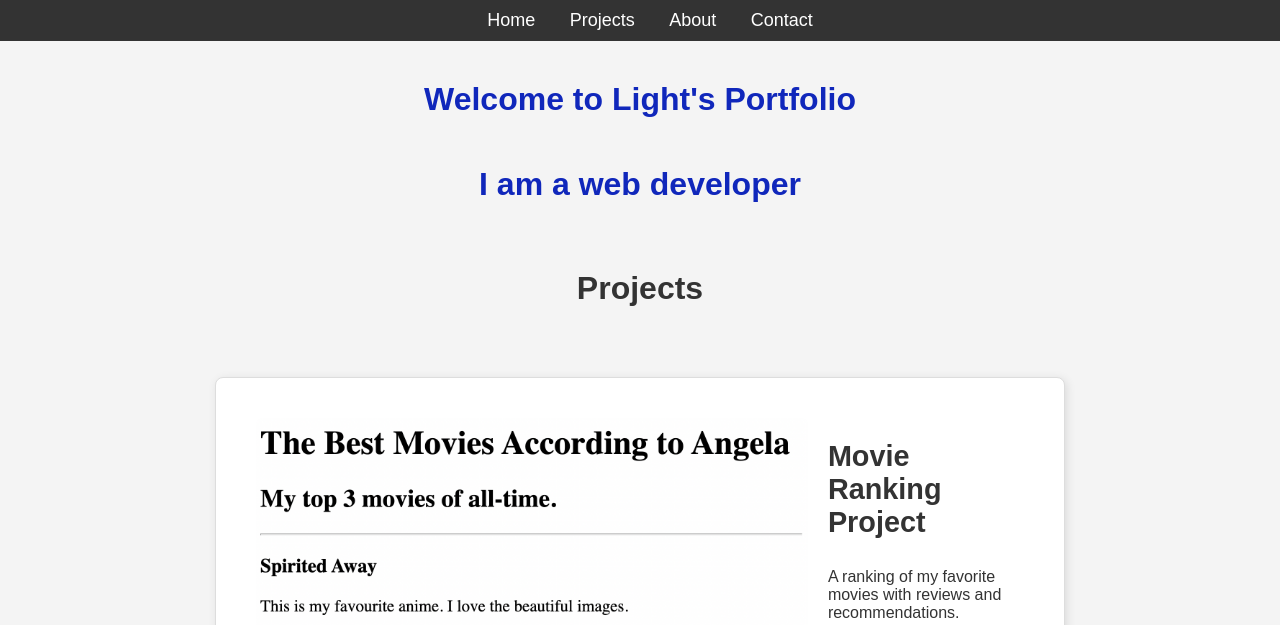
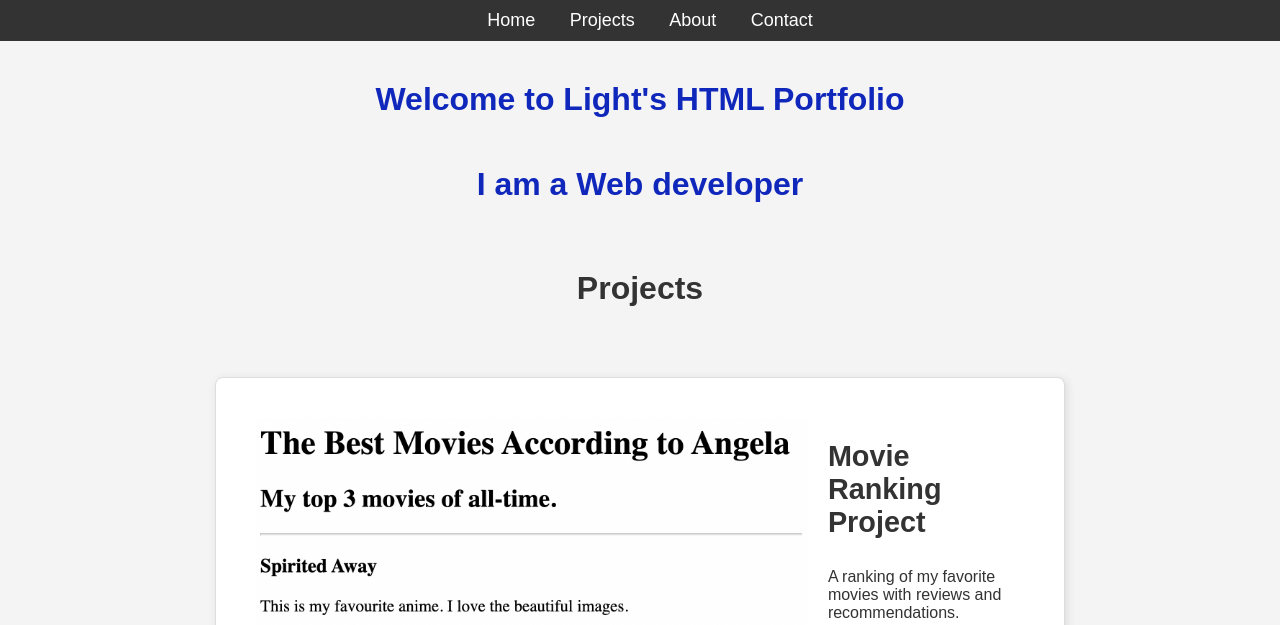
Before and after one commit to AneeshKumar23/html_portfolio, a plain HTML site: page index.html in a window 1280 px wide. Shown: the top 625 px of the page. Drawn offline with Linux system fonts and the light colour scheme.

Commit message:
html portfolio modified

```diff
--- a/index.html
+++ b/index.html
@@ -40,8 +40,8 @@
     </nav>
 
     <div id="hero" class="hero">
-        <h1>Welcome to Light's Portfolio</h1>
-        <h2>I am a web developer</h2>
+        <h1>Welcome to Light's HTML Portfolio</h1>
+        <h2>I am a Web developer</h2>
     </div>
 
     <h2 id="projects">Projects</h2>
```
